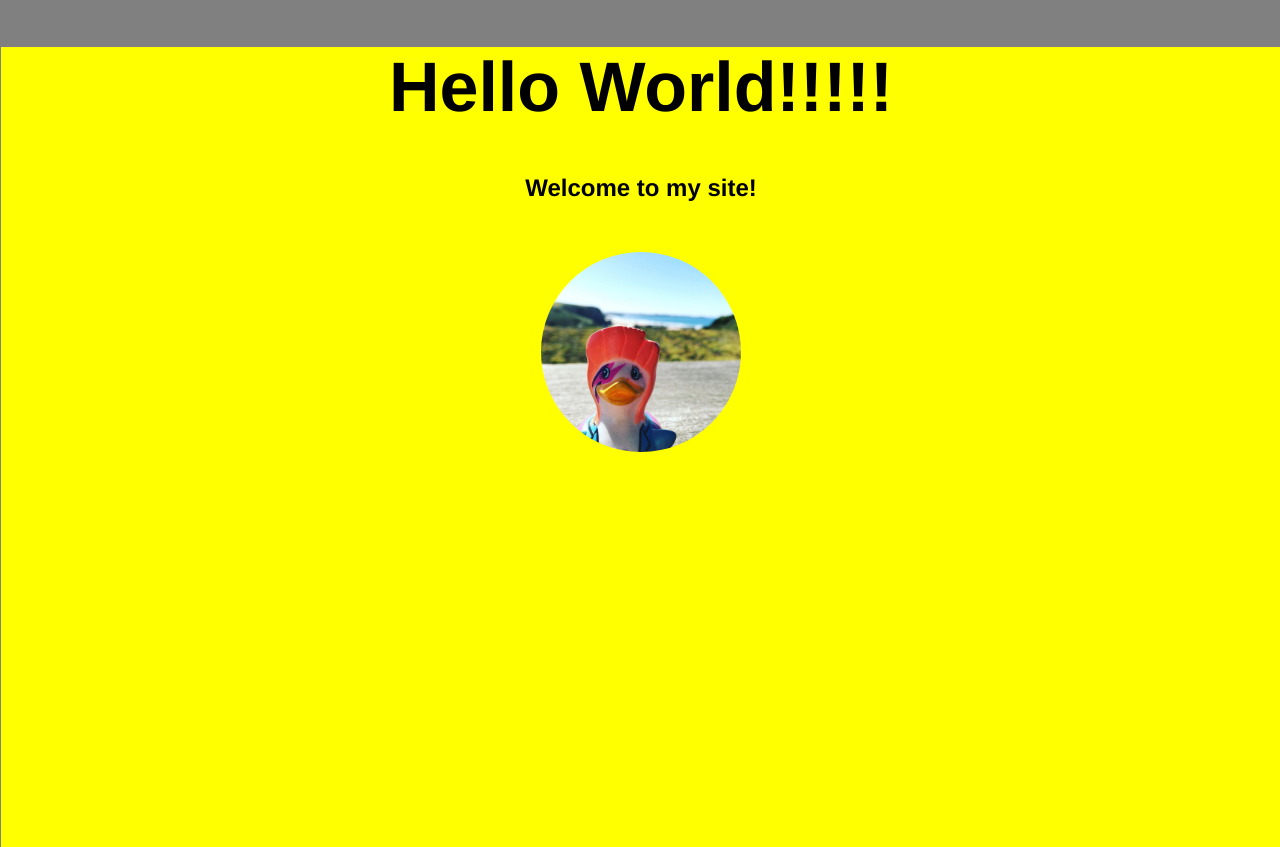
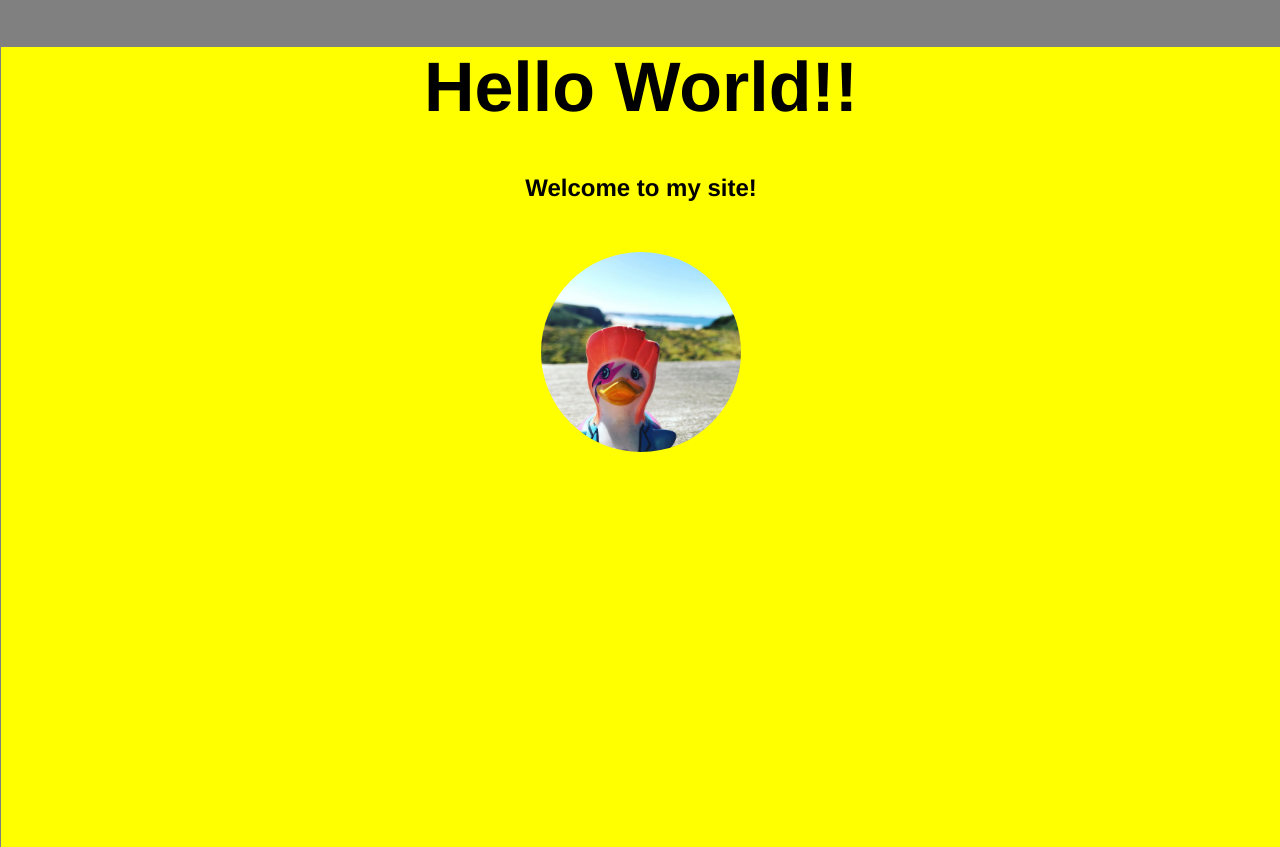
Before and after one commit to Danaech/my-first-website-, a plain HTML site: page beginners-week-one-master/index.html in a window 1280 px wide. Shown: the top 847 px of the page. Drawn offline with Linux system fonts and the light colour scheme.

Commit message:
Revert "Add!!!!!"
This reverts commit 605573cfb0c4211e0bd9b75ee4673a22f33ebc4a.

```diff
--- a/beginners-week-one-master/index.html
+++ b/beginners-week-one-master/index.html
@@ -6,7 +6,7 @@
     </head>
 <body>
     <div class="yellowDiv">
-        <h1>Hello World!!!!!</h1>
+        <h1>Hello World!!</h1>
 
         <h2>Welcome to my site!</h2>
 
```
